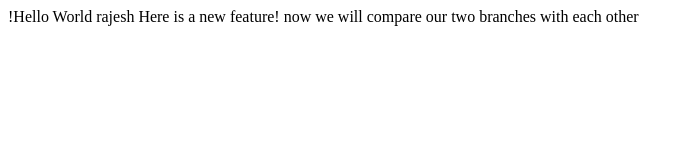
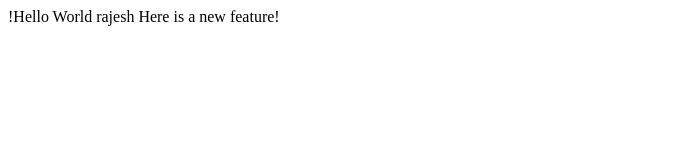
Before and after one commit to 123dangirajesh/Lecture1, a plain HTML site: page index.html in a window 1280 px wide. Shown: the whole page, without its empty margins (0-693 px from the left). Drawn offline with Linux system fonts and the light colour scheme.

Commit message:
Update index.html

```diff
--- a/index.html
+++ b/index.html
@@ -6,6 +6,6 @@
   <body>
     !Hello World rajesh
     Here is a new feature!
-        now we will compare our two branches with each other
+
     </body>
 </hmtl>
```
